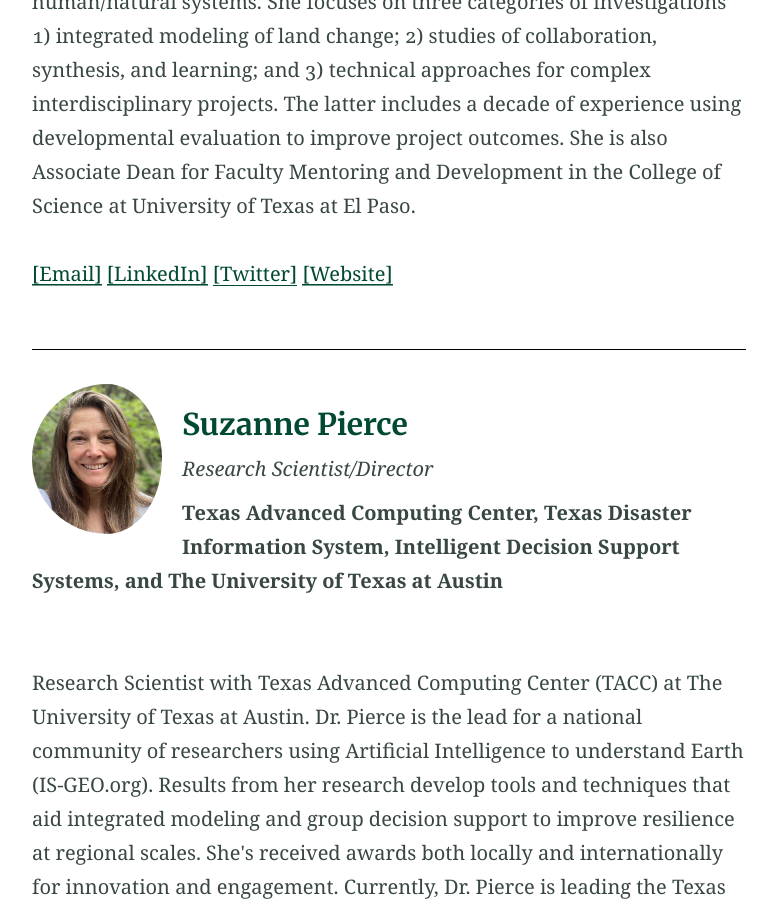
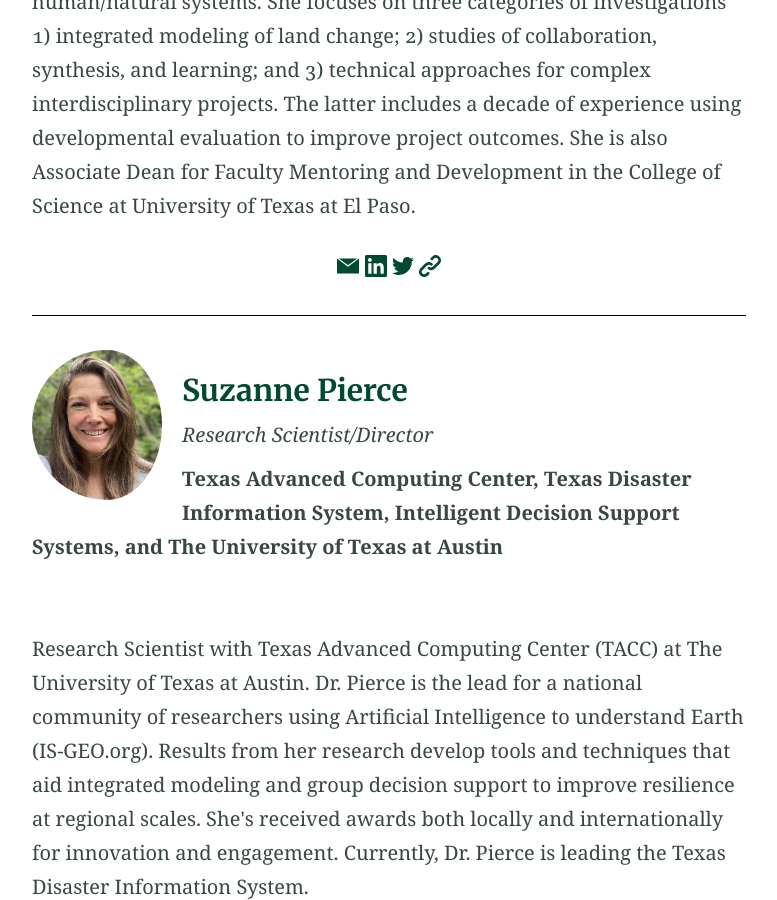
Before and after one commit to IS-GEO/ISGEO-22, a Jekyll site: the page built from index.md, in a window 1280 px wide and 900 px high, scrolled down 2427 px. Shown: the whole window, without its empty margins (32-809 px from the left). Built offline with Jekyll 4.4.1, drawn with Linux system fonts in a browser that asks for light colours; some of the changed text lies outside the part shown.

Commit message:
added link icons for speakers

```diff
--- a/_includes/speakers.html
+++ b/_includes/speakers.html
@@ -23,23 +23,23 @@
               {% if ins.speakerbio %}
               <p>{{ ins.speakerbio }} </p>
               {% endif %}
-              <p>
+              <div style="text-align: center;">
               {% if ins.speakeremail %}
-              <a href="mailto:{{ ins.speakeremail }}">[Email]</a>
+              <a href="mailto:{{ ins.speakeremail }}">{% include icon.html id="email" title="Email" %}</a>
               {% endif %}
               {% if ins.speakerlinkedin %}
-              <a href="{{ ins.speakerlinkedin }}">[LinkedIn]</a>
+              <a href="{{ ins.speakerlinkedin }}">{% include icon.html id="linkedin" title="LinkedIn" %}</a>
               {% endif %}
               {% if ins.speakertwitter %}
-              <a href="{{ ins.speakertwitter }}">[Twitter]</a>
+              <a href="{{ ins.speakertwitter }}">{% include icon.html id="twitter" title="Twitter" %}</a>
               {% endif %}
               {% if ins.speakergithub %}
-              <a href="{{ ins.speakergithub }}">[Github]</a>
+              <a href="{{ ins.speakergithub }}">{% include icon.html id="github" title="Github" %}</a>
               {% endif %}
               {% if ins.speakerurl %}
-              <a href="{{ ins.speakerurl }}">[Website]</a>
+              <a href="{{ ins.speakerurl }}">{% include icon.html id="link" title="Website" %}</a>
               {% endif %}
-            </p>
+            </div>
             <br>
 </div>
 {% endfor %}
```
Also changed, not shown: 2 other files.
